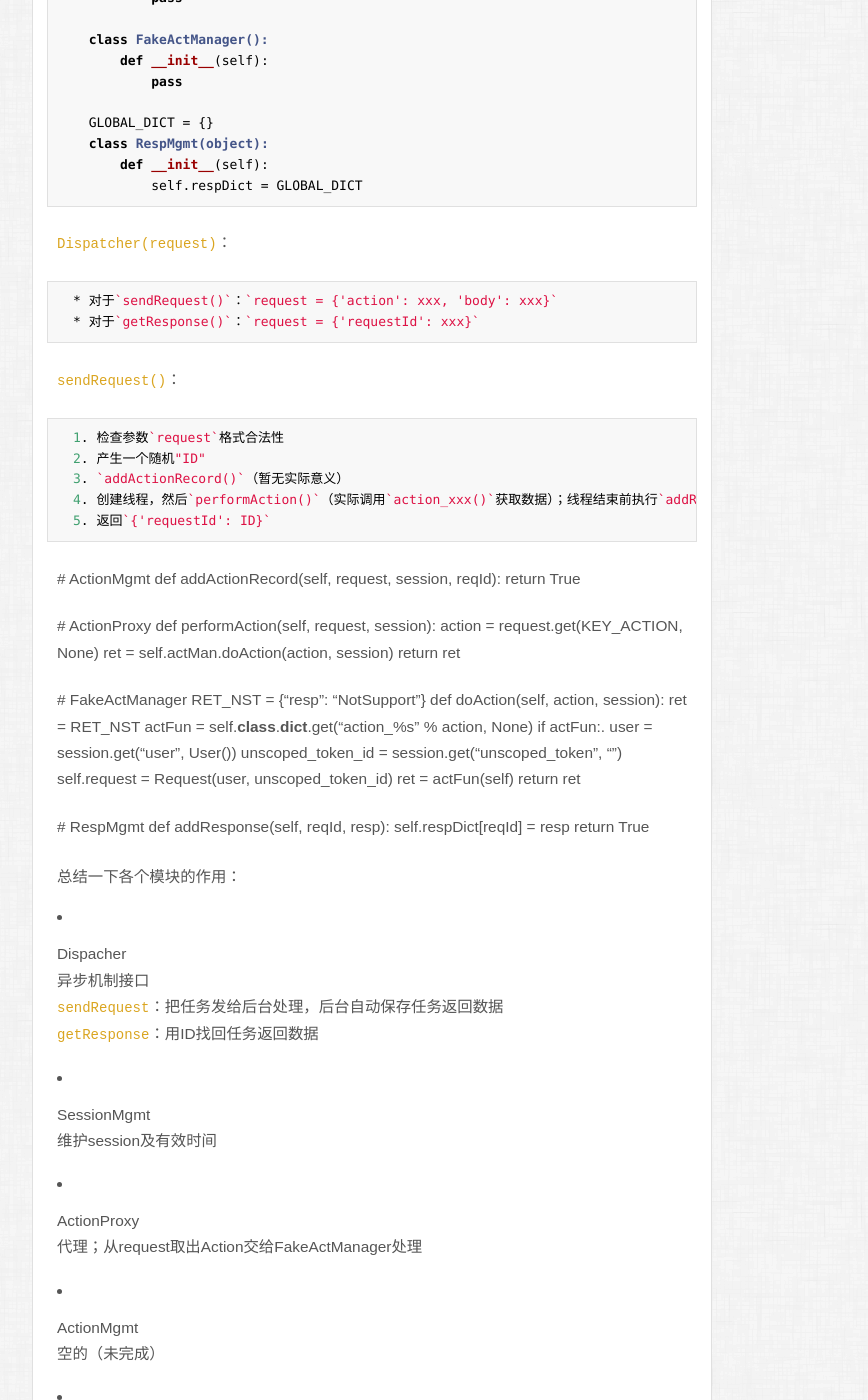
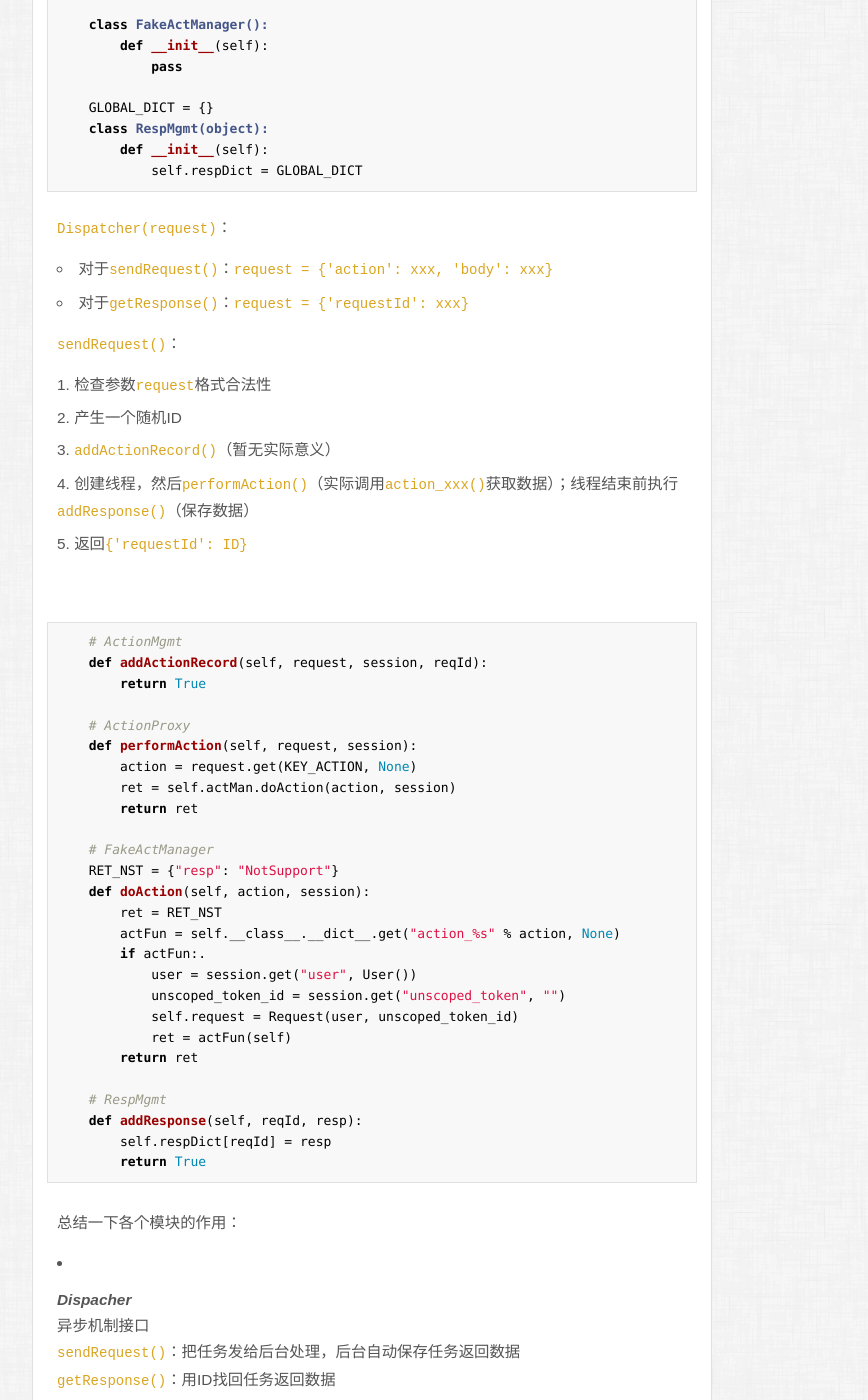
Before and after one commit to ericzhong/ericzhong.github.io, a Jekyll site: the page built from _posts/2013-12-21-animbus.md, in a window 1280 px wide and 1400 px high, scrolled down 17710 px. Shown: the whole window, without its empty margins (268-1136 px from the left). Built offline with Jekyll 4.4.1, drawn with Linux system fonts in a browser that asks for light colours; some web fonts are replaced; Markdown is read by kramdown in place of the engine named in the settings; some of the changed lines change nothing that is shown; some of the changed text lies outside the part shown.

Commit message:
[animbus] adjust format

```diff
--- a/_posts/2013-12-21-animbus.md
+++ b/_posts/2013-12-21-animbus.md
@@ -305,7 +305,8 @@ category: it
     `InstanceBaseView` (portal/cloud/instances/base.py)： `self.url = 'instances'`设置当前模块的URL，使instances页面的URL变成`/cloud/instances/`
     `Instances` (portal/cloud/instances/views.py)： 都是页面处理方法，比如页面`/cloud/instances/details/`
 
-##`/cloud/instances/`页面
+##页面：/cloud/instances/
+
 接下来我们从页面角度分析，先看`/cloud/instances/`页面，处理函数是`views.py`中的`index()`：
 
 * `cloud/instances/views.py`
@@ -411,7 +412,7 @@ category: it
     按钮` Launch Instance`和` Terminate Instance`的显示方法请参考`Flask-Admin`的`ActionsMixin`模块；
 
 
-##`/cloud/instances/launch/`页面
+##页面：/cloud/instances/launch/
 
 接下来，分析按钮`Launch Instance`和点击后出现的弹框
 
@@ -618,9 +619,9 @@ category: it
     当依次执行完4个Step后，点击`Finish`按钮，出现进度条（假的），然后Table增加一条记录（假数据）；
     更多请参考`jQuery smartWizard`插件
 
-## `Dispatcher`（异步机制）
+#异步调用
 
-现在深入分析`Dispacher()`异步调用机制
+现在深入分析`Dispacher`异步调用机制
 
 * `cloud/instances/views.py`
 
@@ -739,65 +740,67 @@ category: it
 
     `Dispatcher(request)`：
 
-      * 对于`sendRequest()`：`request = {'action': xxx, 'body': xxx}`
-      * 对于`getResponse()`：`request = {'requestId': xxx}`
+     * 对于`sendRequest()`：`request = {'action': xxx, 'body': xxx}`
+     * 对于`getResponse()`：`request = {'requestId': xxx}`
 
     `sendRequest()`：
 
-      1. 检查参数`request`格式合法性
-      2. 产生一个随机"ID"
-      3. `addActionRecord()`（暂无实际意义）
-      4. 创建线程，然后`performAction()`（实际调用`action_xxx()`获取数据）；线程结束前执行`addResponse()`（保存数据）
-      5. 返回`{'requestId': ID}`
+    1. 检查参数`request`格式合法性
+    2. 产生一个随机ID
+    3. `addActionRecord()`（暂无实际意义）
+    4. 创建线程，然后`performAction()`（实际调用`action_xxx()`获取数据）；线程结束前执行`addResponse()`（保存数据）
+    5. 返回`{'requestId': ID}`
 
+    &nbsp;
 
-    # ActionMgmt
-    def addActionRecord(self, request, session, reqId):
-        return True
+        # ActionMgmt
+        def addActionRecord(self, request, session, reqId):
+            return True
 
-    # ActionProxy
-    def performAction(self, request, session):
-        action = request.get(KEY_ACTION, None)
-        ret = self.actMan.doAction(action, session)
-        return ret
+        # ActionProxy
+        def performAction(self, request, session):
+            action = request.get(KEY_ACTION, None)
+            ret = self.actMan.doAction(action, session)
+            return ret
 
-    # FakeActManager
-    RET_NST = {"resp": "NotSupport"}
-    def doAction(self, action, session):
-        ret = RET_NST
-        actFun = self.__class__.__dict__.get("action_%s" % action, None)
-        if actFun:.
-            user = session.get("user", User())
-            unscoped_token_id = session.get("unscoped_token", "")
-            self.request = Request(user, unscoped_token_id)
-            ret = actFun(self)
-        return ret
+        # FakeActManager
+        RET_NST = {"resp": "NotSupport"}
+        def doAction(self, action, session):
+            ret = RET_NST
+            actFun = self.__class__.__dict__.get("action_%s" % action, None)
+            if actFun:.
+                user = session.get("user", User())
+                unscoped_token_id = session.get("unscoped_token", "")
+                self.request = Request(user, unscoped_token_id)
+                ret = actFun(self)
+            return ret
 
-    # RespMgmt
-    def addResponse(self, reqId, resp):
-        self.respDict[reqId] = resp
-        return True
+        # RespMgmt
+        def addResponse(self, reqId, resp):
+            self.respDict[reqId] = resp
+            return True
 
 总结一下各个模块的作用：
 
-* Dispacher
+* ***Dispacher***
     异步机制接口
-    `sendRequest`：把任务发给后台处理，后台自动保存任务返回数据
-    `getResponse`：用ID找回任务返回数据
+    `sendRequest()`：把任务发给后台处理，后台自动保存任务返回数据
+    `getResponse()`：用ID找回任务返回数据
 
-* SessionMgmt
-     维护session及有效时间
+* ***SessionMgmt***
+    维护session及有效时间
 
-* ActionProxy
+* ***ActionProxy***
     代理；从request取出Action交给FakeActManager处理
 
-* ActionMgmt
+* ***ActionMgmt***
     空的（未完成）
 
-* RespMgmt
-    管理任务返回数据（通过ID从字典里查找）
+* ***RespMgmt***
+    管理任务返回的数据（通过ID从字典里查找）
 
-* FakeActManager
+* ***FakeActManager***
     执行任务，并将返回结果转换数据格式
 
+
 {% endraw %}
```
